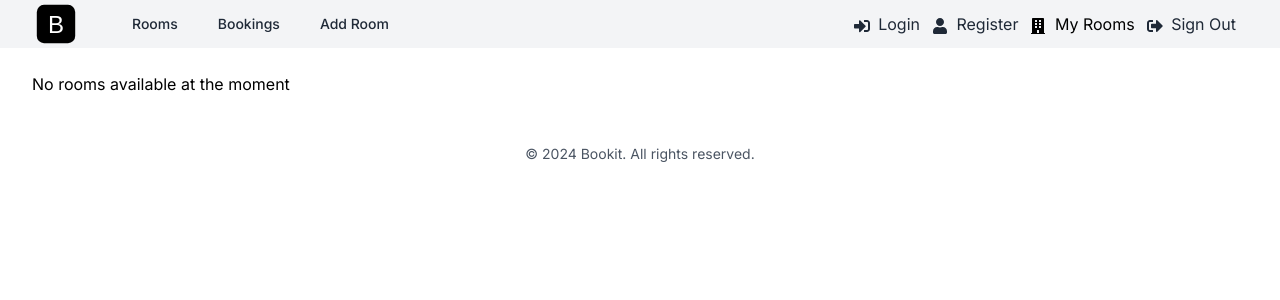
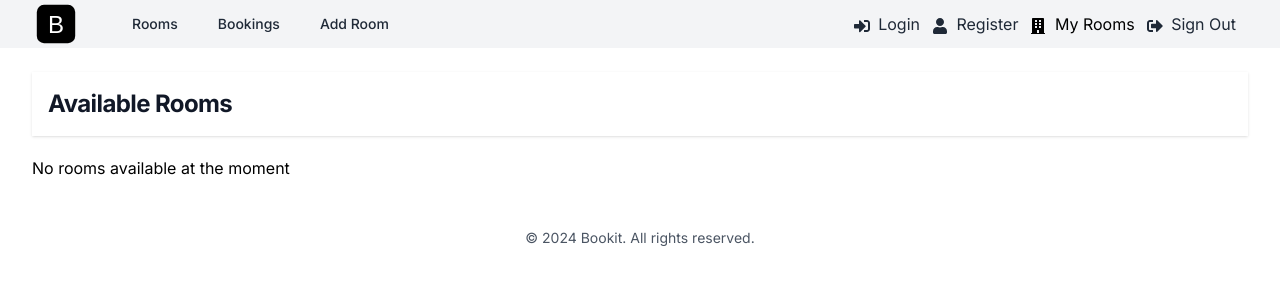
Before and after one commit to rinobrondum/bookit-rino, a Next.js app: page / in a window 1280 px wide. Shown: the top 300 px of the page. Built offline with nearby package versions, Linux system fonts and the light colour scheme.

Commit message:
heading component

```diff
--- a/app/page.jsx
+++ b/app/page.jsx
@@ -1,9 +1,11 @@
 import RoomCard from "@/components/RoomCard";
+import Heading from "@/components/Heading";
 import rooms from "@/data/rooms.json";
 
 export default function Home() {
   return (
     <>
+    <Heading title="Available Rooms" />
       {rooms.length > 0 ? (
         rooms.map((room) => <RoomCard room={room} />)
       ) : (
--- /dev/null
+++ b/components/Heading.jsx
@@ -0,0 +1,8 @@
+const Heading = ({title}) => {
+    return ( <section class="bg-white mb-5 shadow px-4 py-4">
+        <h1 class="text-2xl font-bold tracking-tight text-gray-900">
+          {title} </h1>
+      </section> );
+}
+
+export default Heading; ;
```
